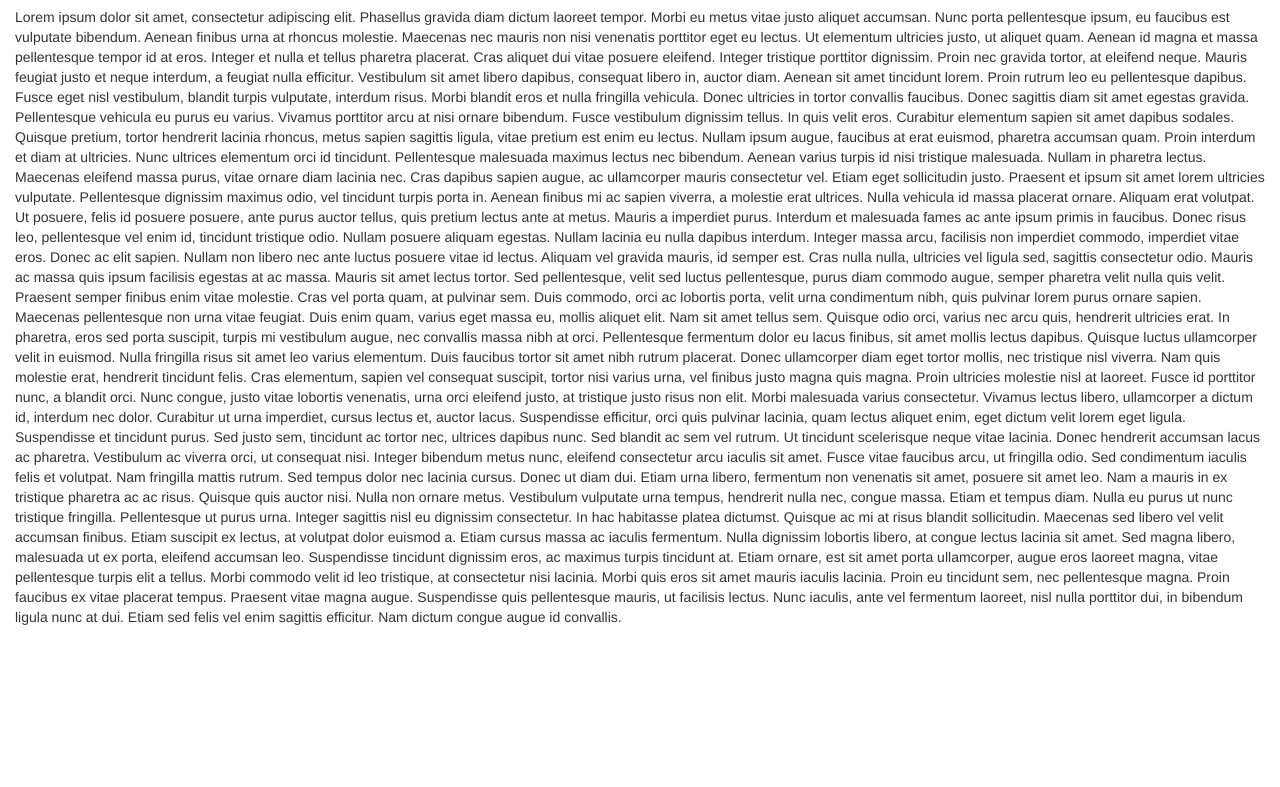
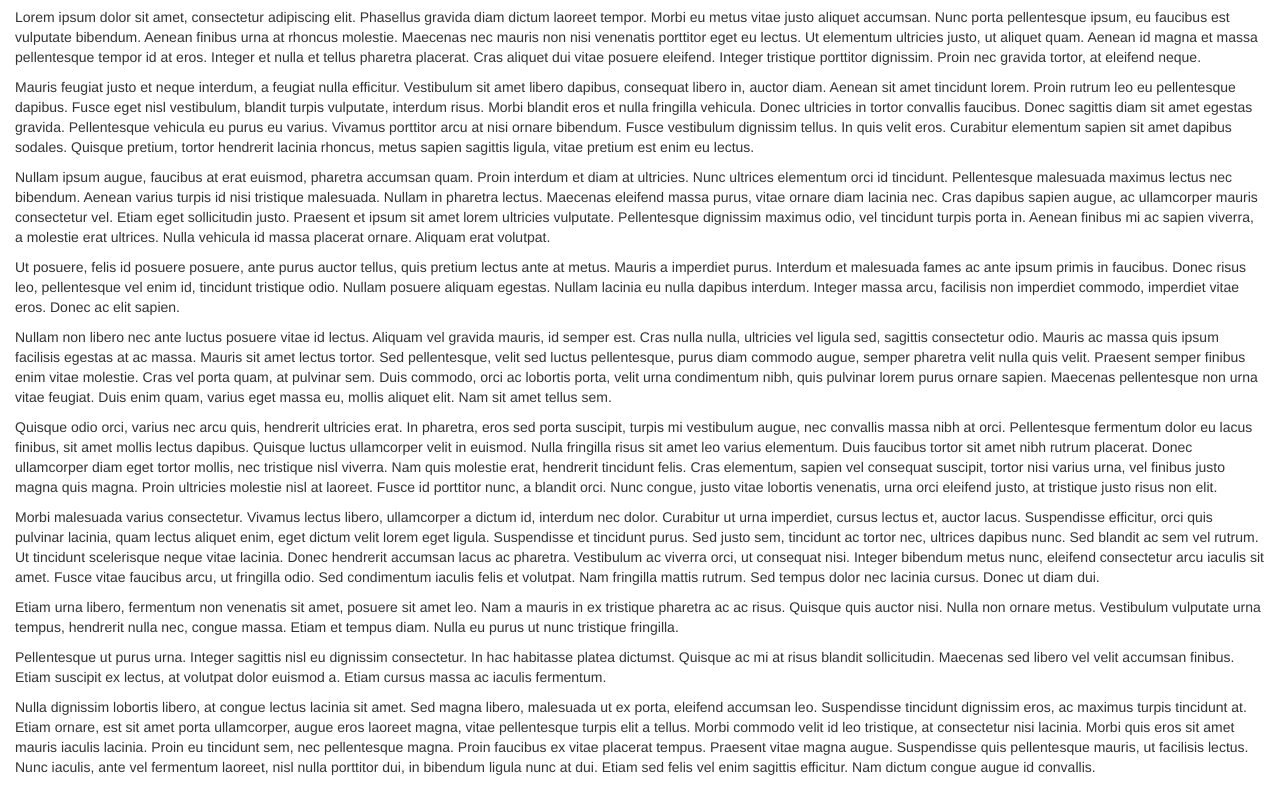
Before and after one commit to EnrB/coursera-test, a plain HTML site: page site/mod3-sol/index.html in a window 1280 px wide. Shown: the part 114-901 px from the top of the page. Before the commit the page ends 800 px from the top, so only its background shows below. Drawn offline with Linux system fonts and the light colour scheme.

Commit message:
mod3 solution

```diff
--- a/site/mod3-sol/index.html
+++ b/site/mod3-sol/index.html
@@ -12,10 +12,11 @@
       <script src="https://oss.maxcdn.com/respond/1.4.2/respond.min.js"></script>
     <![endif]-->
 
-    <title>Boostrap Starter Page</title>
+    <title>Asignment solution for module 3</title>
     <link rel="stylesheet" href="css/bootstrap.min.css">
     <link rel="stylesheet" href="css/styles.css">
   </head>
+
   <body>
     <nav class="navbar navbar-default navbar-static-top">
       <div class="container-fluid">
@@ -39,7 +40,6 @@
           </ul>
         </div><!-- /.navbar-collapse -->
       </div><!-- /.container-fluid -->
-
     </nav>
 
     <h1>
@@ -49,31 +49,39 @@
     <div class="container-fluid">
       <div class="row">
         <div class="col-xs-12">
+          <p>
           Lorem ipsum dolor sit amet, consectetur adipiscing elit. Phasellus gravida diam dictum laoreet tempor. Morbi eu metus vitae justo aliquet accumsan. Nunc porta pellentesque ipsum, eu faucibus est vulputate bibendum. Aenean finibus urna at rhoncus molestie. Maecenas nec mauris non nisi venenatis porttitor eget eu lectus. Ut elementum ultricies justo, ut aliquet quam. Aenean id magna et massa pellentesque tempor id at eros. Integer et nulla et tellus pharetra placerat. Cras aliquet dui vitae posuere eleifend. Integer tristique porttitor dignissim. Proin nec gravida tortor, at eleifend neque.
-
+          </p>
+          <p>
           Mauris feugiat justo et neque interdum, a feugiat nulla efficitur. Vestibulum sit amet libero dapibus, consequat libero in, auctor diam. Aenean sit amet tincidunt lorem. Proin rutrum leo eu pellentesque dapibus. Fusce eget nisl vestibulum, blandit turpis vulputate, interdum risus. Morbi blandit eros et nulla fringilla vehicula. Donec ultricies in tortor convallis faucibus. Donec sagittis diam sit amet egestas gravida. Pellentesque vehicula eu purus eu varius. Vivamus porttitor arcu at nisi ornare bibendum. Fusce vestibulum dignissim tellus. In quis velit eros. Curabitur elementum sapien sit amet dapibus sodales. Quisque pretium, tortor hendrerit lacinia rhoncus, metus sapien sagittis ligula, vitae pretium est enim eu lectus.
-
+          </p>
+          <p>
           Nullam ipsum augue, faucibus at erat euismod, pharetra accumsan quam. Proin interdum et diam at ultricies. Nunc ultrices elementum orci id tincidunt. Pellentesque malesuada maximus lectus nec bibendum. Aenean varius turpis id nisi tristique malesuada. Nullam in pharetra lectus. Maecenas eleifend massa purus, vitae ornare diam lacinia nec. Cras dapibus sapien augue, ac ullamcorper mauris consectetur vel. Etiam eget sollicitudin justo. Praesent et ipsum sit amet lorem ultricies vulputate. Pellentesque dignissim maximus odio, vel tincidunt turpis porta in. Aenean finibus mi ac sapien viverra, a molestie erat ultrices. Nulla vehicula id massa placerat ornare. Aliquam erat volutpat.
-
+          </p>
+          <p>
           Ut posuere, felis id posuere posuere, ante purus auctor tellus, quis pretium lectus ante at metus. Mauris a imperdiet purus. Interdum et malesuada fames ac ante ipsum primis in faucibus. Donec risus leo, pellentesque vel enim id, tincidunt tristique odio. Nullam posuere aliquam egestas. Nullam lacinia eu nulla dapibus interdum. Integer massa arcu, facilisis non imperdiet commodo, imperdiet vitae eros. Donec ac elit sapien.
-
+          </p>
+          <p>
           Nullam non libero nec ante luctus posuere vitae id lectus. Aliquam vel gravida mauris, id semper est. Cras nulla nulla, ultricies vel ligula sed, sagittis consectetur odio. Mauris ac massa quis ipsum facilisis egestas at ac massa. Mauris sit amet lectus tortor. Sed pellentesque, velit sed luctus pellentesque, purus diam commodo augue, semper pharetra velit nulla quis velit. Praesent semper finibus enim vitae molestie. Cras vel porta quam, at pulvinar sem. Duis commodo, orci ac lobortis porta, velit urna condimentum nibh, quis pulvinar lorem purus ornare sapien. Maecenas pellentesque non urna vitae feugiat. Duis enim quam, varius eget massa eu, mollis aliquet elit. Nam sit amet tellus sem.
-
+          </p>
+          <p>
           Quisque odio orci, varius nec arcu quis, hendrerit ultricies erat. In pharetra, eros sed porta suscipit, turpis mi vestibulum augue, nec convallis massa nibh at orci. Pellentesque fermentum dolor eu lacus finibus, sit amet mollis lectus dapibus. Quisque luctus ullamcorper velit in euismod. Nulla fringilla risus sit amet leo varius elementum. Duis faucibus tortor sit amet nibh rutrum placerat. Donec ullamcorper diam eget tortor mollis, nec tristique nisl viverra. Nam quis molestie erat, hendrerit tincidunt felis. Cras elementum, sapien vel consequat suscipit, tortor nisi varius urna, vel finibus justo magna quis magna. Proin ultricies molestie nisl at laoreet. Fusce id porttitor nunc, a blandit orci. Nunc congue, justo vitae lobortis venenatis, urna orci eleifend justo, at tristique justo risus non elit.
-
+          </p>
+          <p>
           Morbi malesuada varius consectetur. Vivamus lectus libero, ullamcorper a dictum id, interdum nec dolor. Curabitur ut urna imperdiet, cursus lectus et, auctor lacus. Suspendisse efficitur, orci quis pulvinar lacinia, quam lectus aliquet enim, eget dictum velit lorem eget ligula. Suspendisse et tincidunt purus. Sed justo sem, tincidunt ac tortor nec, ultrices dapibus nunc. Sed blandit ac sem vel rutrum. Ut tincidunt scelerisque neque vitae lacinia. Donec hendrerit accumsan lacus ac pharetra. Vestibulum ac viverra orci, ut consequat nisi. Integer bibendum metus nunc, eleifend consectetur arcu iaculis sit amet. Fusce vitae faucibus arcu, ut fringilla odio. Sed condimentum iaculis felis et volutpat. Nam fringilla mattis rutrum. Sed tempus dolor nec lacinia cursus. Donec ut diam dui.
-
+          </p>
+          <p>
           Etiam urna libero, fermentum non venenatis sit amet, posuere sit amet leo. Nam a mauris in ex tristique pharetra ac ac risus. Quisque quis auctor nisi. Nulla non ornare metus. Vestibulum vulputate urna tempus, hendrerit nulla nec, congue massa. Etiam et tempus diam. Nulla eu purus ut nunc tristique fringilla.
-
+          </p>
+          <p>
           Pellentesque ut purus urna. Integer sagittis nisl eu dignissim consectetur. In hac habitasse platea dictumst. Quisque ac mi at risus blandit sollicitudin. Maecenas sed libero vel velit accumsan finibus. Etiam suscipit ex lectus, at volutpat dolor euismod a. Etiam cursus massa ac iaculis fermentum.
-
+          </p>
+          <p>
           Nulla dignissim lobortis libero, at congue lectus lacinia sit amet. Sed magna libero, malesuada ut ex porta, eleifend accumsan leo. Suspendisse tincidunt dignissim eros, ac maximus turpis tincidunt at. Etiam ornare, est sit amet porta ullamcorper, augue eros laoreet magna, vitae pellentesque turpis elit a tellus. Morbi commodo velit id leo tristique, at consectetur nisi lacinia. Morbi quis eros sit amet mauris iaculis lacinia. Proin eu tincidunt sem, nec pellentesque magna. Proin faucibus ex vitae placerat tempus. Praesent vitae magna augue. Suspendisse quis pellentesque mauris, ut facilisis lectus. Nunc iaculis, ante vel fermentum laoreet, nisl nulla porttitor dui, in bibendum ligula nunc at dui. Etiam sed felis vel enim sagittis efficitur. Nam dictum congue augue id convallis.
-
+          </p>
         </div>
       </div>
     </div>
-
-
 
     <!-- jQuery (Bootstrap JS plugins depend on it) -->
     <script src="js/jquery-1.11.3.min.js"></script>
```
Lines whose indentation alone changed are shown as unchanged.
